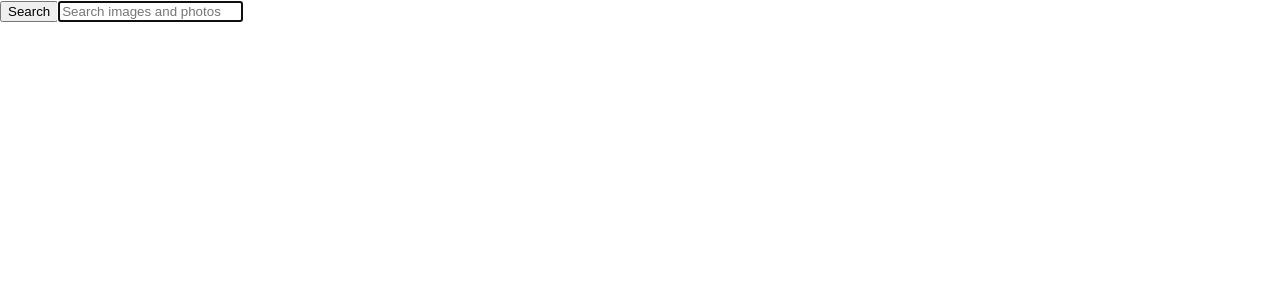
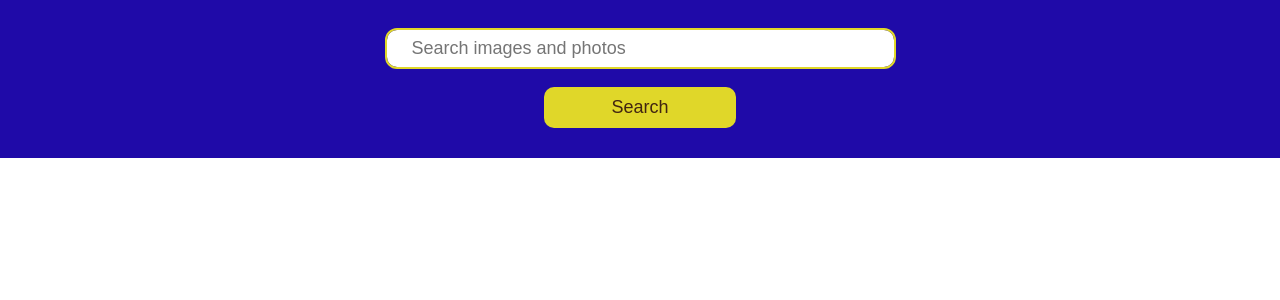
Before and after one commit to andriiputko/goit-react-hw-03-image-finder, a React (Create React App) app: page / in a window 1280 px wide. Shown: the top 300 px of the page. Built offline with nearby package versions, Linux system fonts and the light colour scheme.

Commit message:
Add style on some components

```diff
--- a/public/index.html
+++ b/public/index.html
@@ -15,6 +15,7 @@
   </head>
   <body>
         <div id="root"></div>
+        <div id="modal-root"></div>
 
   </body>
 </html>
--- a/src/components/ImageGallery/ImageGallery.jsx
+++ b/src/components/ImageGallery/ImageGallery.jsx
@@ -1,9 +1,10 @@
 import ImageGalleryItem from 'components/ImageGalleryItem/ImageGalleryItem';
 import PropTypes from 'prop-types';
+import cl from "./ImageGallery.module.css"
 
 const ImageGallery = ({ images, selectedImage }) => {
   return (
-    <ul>
+    <ul className={cl.list}>
         {images.map(({id, webformatURL, tags, largeImageURL}) => (
 
           <ImageGalleryItem
--- /dev/null
+++ b/src/components/ImageGallery/ImageGallery.module.css
@@ -0,0 +1,10 @@
+.list {
+    display: flex;
+    gap: 20px;
+    list-style-type: none;
+    flex-wrap: wrap;
+    flex-basis: 100%;
+    margin: 0;
+    padding: 15px;
+    justify-content: center;
+}
--- a/src/components/ImageGalleryItem/ImageGalleryItem.jsx
+++ b/src/components/ImageGalleryItem/ImageGalleryItem.jsx
@@ -1,9 +1,10 @@
 import PropTypes from 'prop-types';
+import cl from "./ImageGalleryItem.module.css"
 
 const ImageGalleryItem = ({tags, smallUrl, selectedImage}) => {
   return (
-    <li>
-      <img src={smallUrl} alt={tags} onClick={selectedImage} />
+    <li className={cl.li}>
+      <img className={cl.image} src={smallUrl} alt={tags} onClick={selectedImage} />
     </li>
   );
 };
--- /dev/null
+++ b/src/components/ImageGalleryItem/ImageGalleryItem.module.css
@@ -0,0 +1,13 @@
+.li {
+    width: 550px;
+
+}
+
+.li:hover {
+    cursor: zoom-in;
+}
+
+.image {
+    width: 100%;
+    height: 100%;
+}
--- a/src/components/Modal/Modal.jsx
+++ b/src/components/Modal/Modal.jsx
@@ -1,5 +1,6 @@
 import { Component } from 'react';
 import { createPortal } from 'react-dom';
+import cl from "./Modal.module.css"
 
 const modalRoot = document.querySelector('#modal-root');
 
@@ -27,9 +28,9 @@ export default class Modal extends Component {
     const { selectedImage, tags } = this.props;
 
     return createPortal(
-      <div onClick={this.modalBackdropClick}>
+      <div className={cl.backdrop} onClick={this.modalBackdropClick}>
         <div>
-          <img src={{ selectedImage }} alt={tags} />
+          <img src={selectedImage} alt={tags} />
         </div>
       </div>,
       modalRoot
--- /dev/null
+++ b/src/components/Modal/Modal.module.css
@@ -0,0 +1,12 @@
+.backdrop {
+  position: fixed;
+  top: 0;
+  left: 0;
+  width: 100vw;
+  height: 100vh;
+  display: flex;
+  justify-content: center;
+  align-items: center;
+  background-color: rgba(0, 0, 0, 0.8);
+  z-index: 1200;
+}
--- a/src/components/Searchbar/Searchbar.jsx
+++ b/src/components/Searchbar/Searchbar.jsx
@@ -2,6 +2,7 @@ import { Component } from 'react';
 import { toast } from 'react-toastify';
 import 'react-toastify/dist/ReactToastify.css';
 import PropTypes from 'prop-types';
+import cl from "./Searchbar.module.css"
 
 export default class SearchBar extends Component {
   state = {
@@ -22,14 +23,14 @@ export default class SearchBar extends Component {
   };
   render() {
     return (
-      <header>
-      <form onSubmit={this.handleSubmit}>
-        <button type="submit" >
-          <span >Search</span>
+      <header className={cl.header}>
+      <form className={cl.form} onSubmit={this.handleSubmit}>
+        <button className={cl.button} type="submit" >
+          <span className={cl.buttonText}>Search</span>
         </button>
 
         <input
-
+          className={cl.input}
           type="text"
           autoComplete="off"
           autoFocus
--- /dev/null
+++ b/src/components/Searchbar/Searchbar.module.css
@@ -0,0 +1,52 @@
+.header {
+    background-color: rgb(31, 10, 168);
+    padding: 30px 400px;
+    display: flex;
+    justify-content: center;
+}
+
+.form {
+    display: flex;
+    gap: 20px;
+    width: 500px;
+    flex-direction: column-reverse;
+    align-items: center;
+}
+
+.input {
+    height: 35px;
+    width: 100%;
+    border-radius: 10px;
+    border: 1px solid rgb(157, 153, 153);
+    padding-left: 25px;
+    font-size: 18px;
+    font-weight: 400;
+    transition: 250ms;
+}
+
+.input:focus {
+    border: none;
+    outline: 2px solid rgb(224, 215, 41);;
+}
+
+.button {
+width: 40%;
+padding: 10px 0;
+border-radius: 10px;
+border: none;
+background-color: rgb(224, 215, 41);
+    color: rgb(65, 37, 17);
+    transition: 300ms;
+}
+
+.button:hover {
+    background-color: rgb(176, 168, 31);;
+    cursor: pointer;
+}
+
+.buttonText {
+    font-size: 18px;
+    font-weight: 500;
+    text-align: center;
+
+}
```
Also changed, not shown: src/components/Button/Button.module.css (added).
